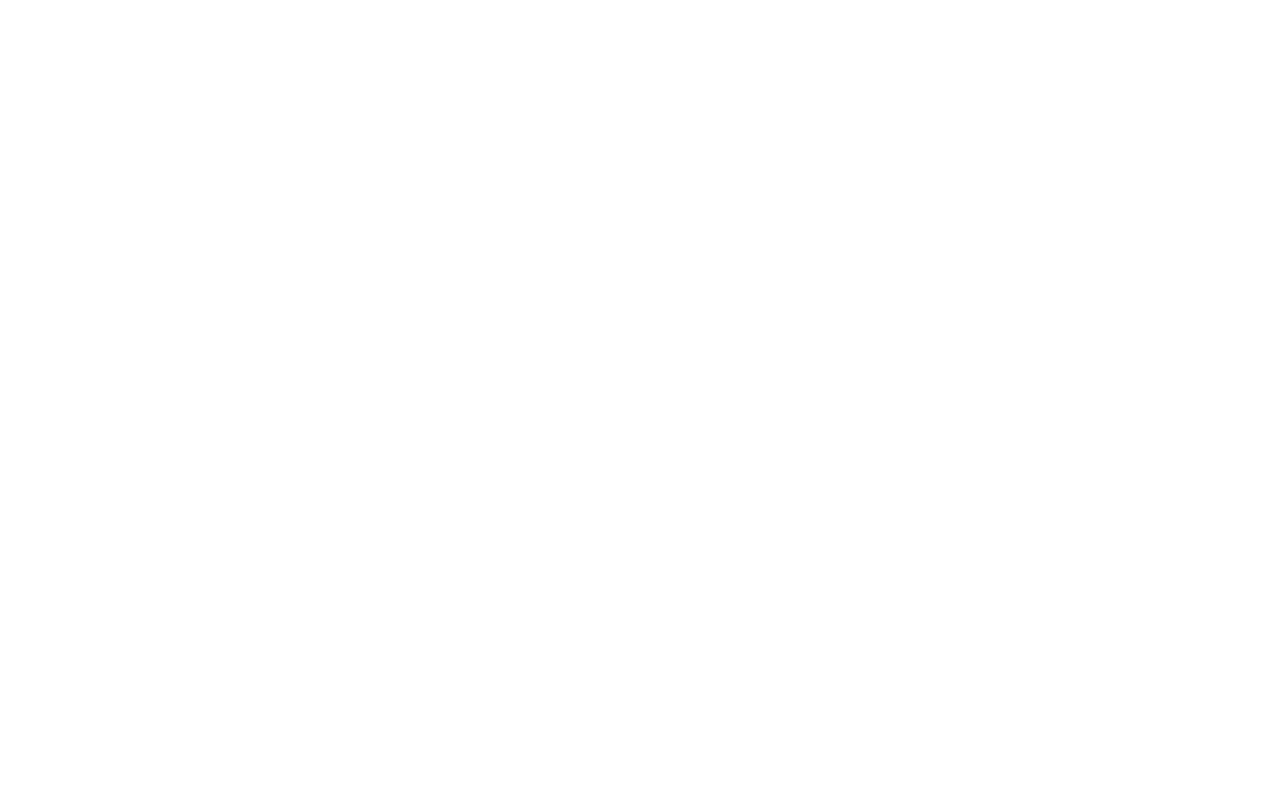
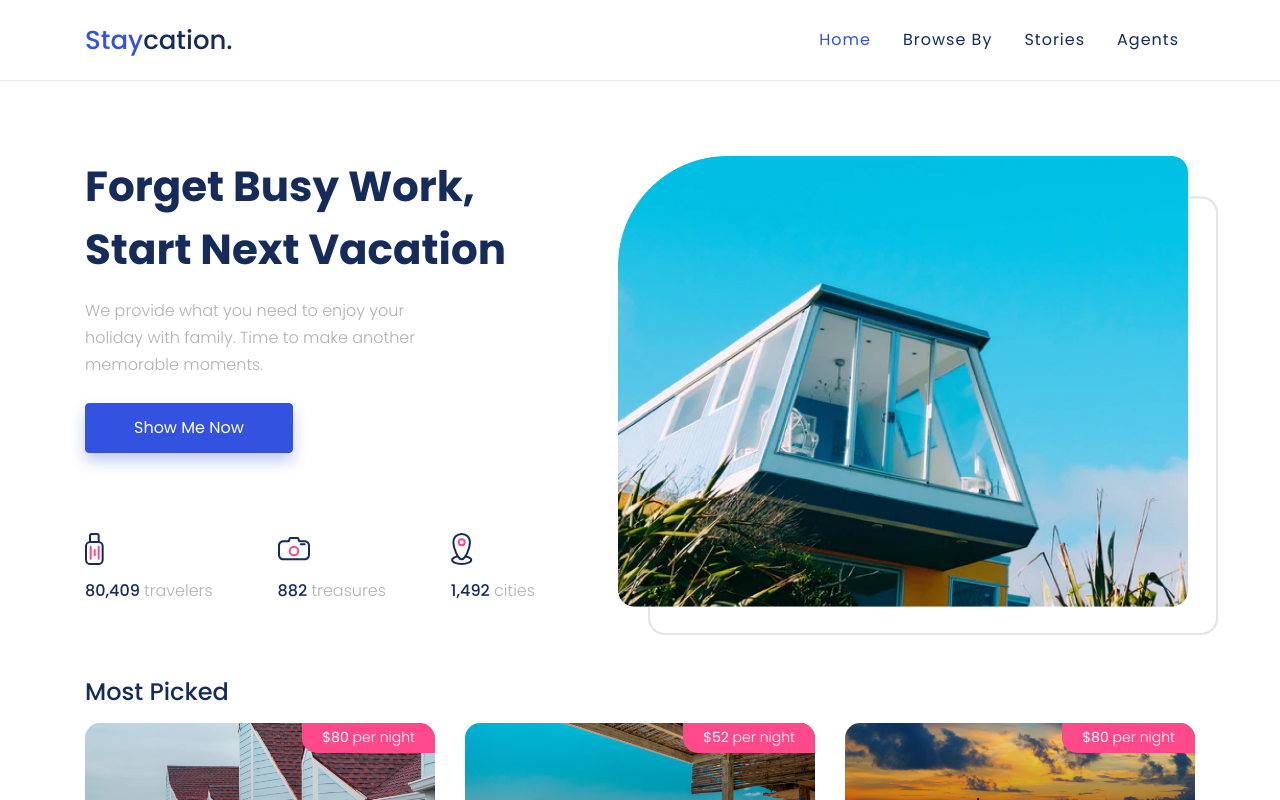
Before and after one commit to panjikusumarizki/fe-mern, a React (Create React App) app: page / in a window 1280 px wide. Shown: the top 800 px of the page. Built offline with nearby package versions, Linux system fonts and the light colour scheme.

Commit message:
fix route

```diff
--- a/src/App.js
+++ b/src/App.js
@@ -3,14 +3,14 @@ import { BrowserRouter as Router, Route } from 'react-router-dom'
 
 import 'assets/scss/style.scss'
 import LandingPage from 'pages/LandingPage'
-import Example from 'pages/Example'
+// import Example from 'pages/Example'
 
 function App() {
   return (
     <div className="App">
       <Router>
-        {/* <Route path='/' component={LandingPage} /> */}
-        <Route path='/examples' component={Example} />
+        <Route path='/' component={LandingPage} />
+        {/* <Route path='/examples' component={Example} /> */}
       </Router>
     </div>
   );
```
